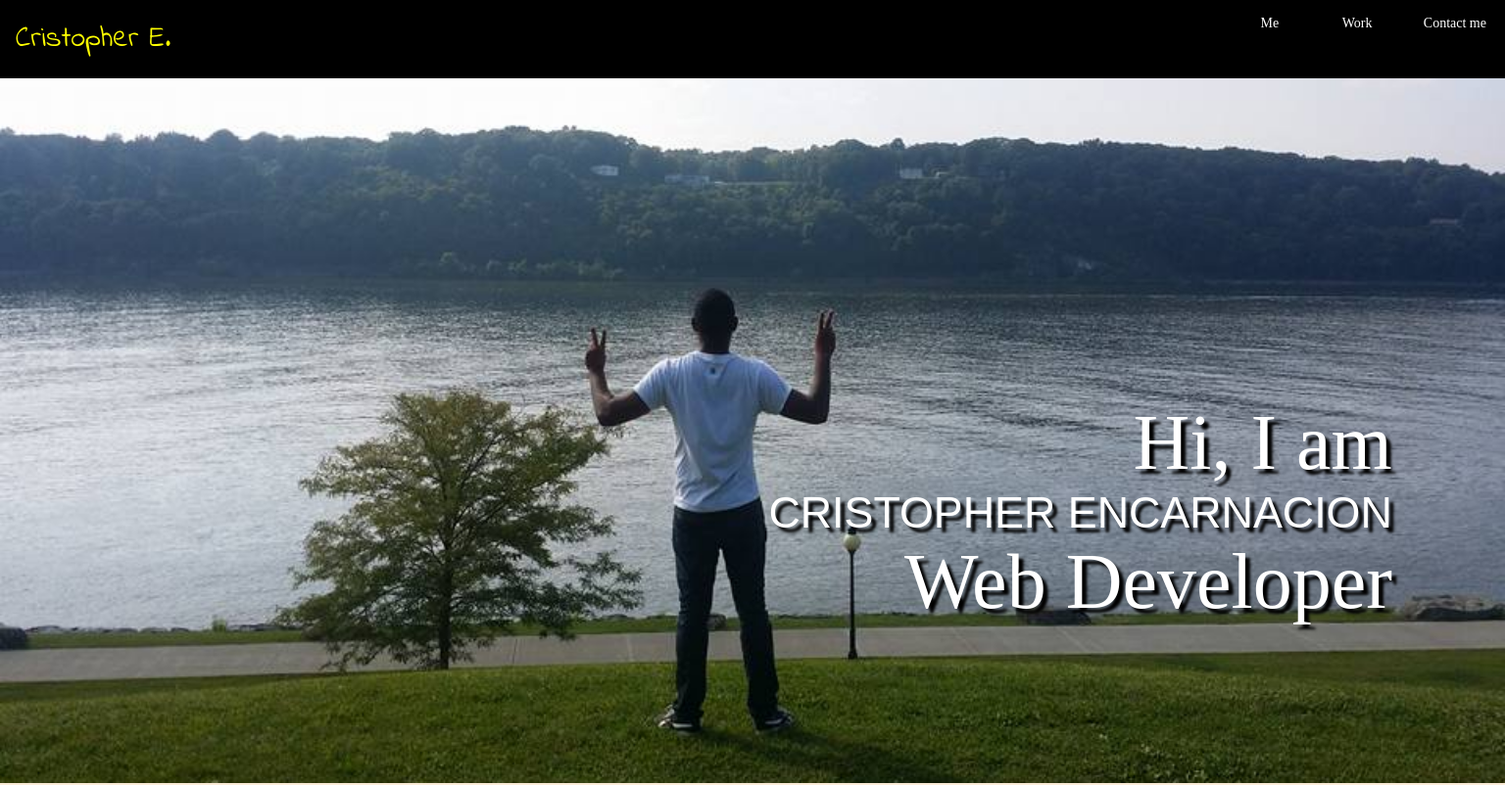
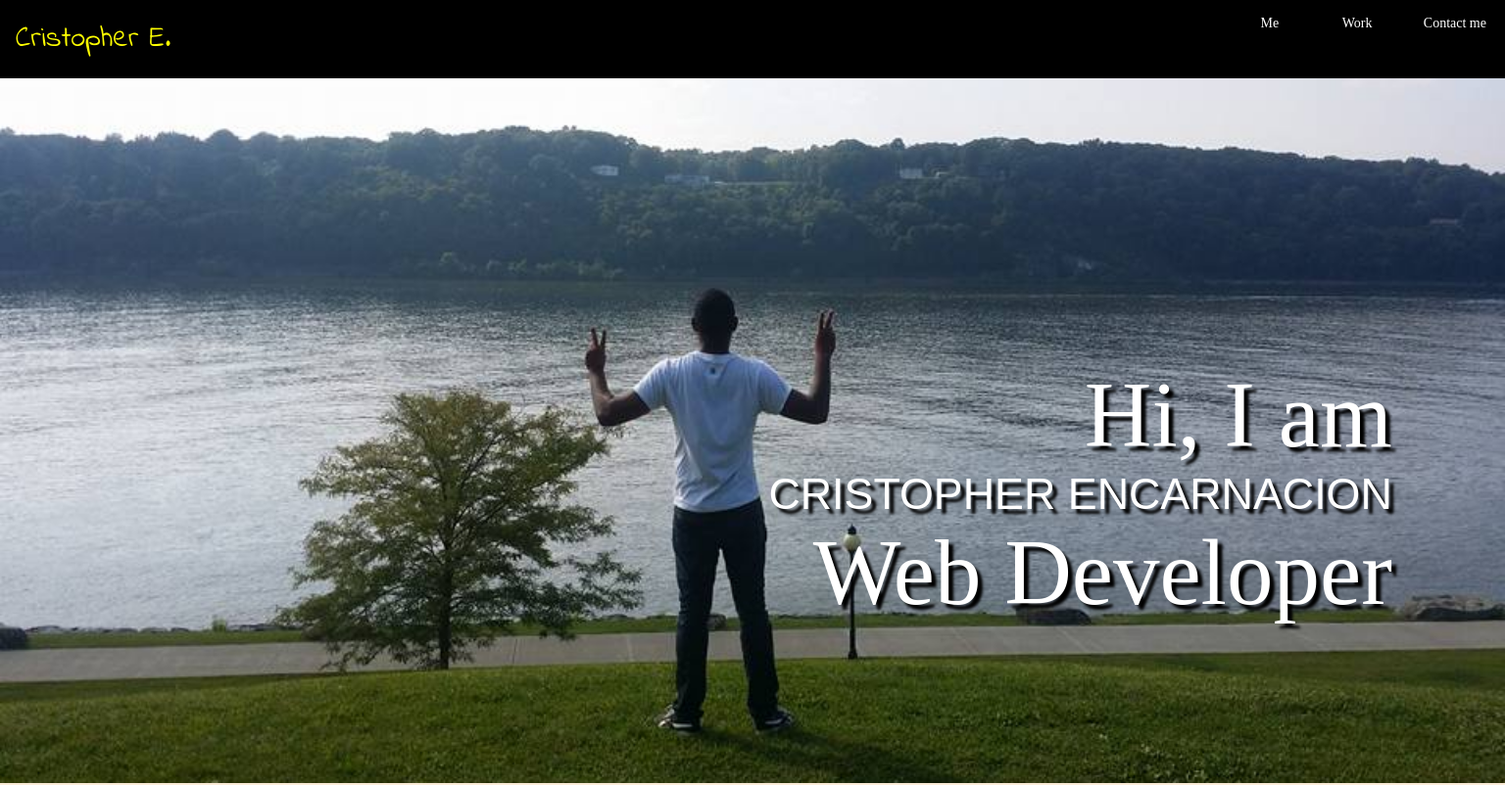
Before and after one commit to chris0715/Portfolio, a plain HTML site: page index.html in a window 1536 px wide. Shown: the top 802 px of the page at 98% size. Drawn offline with nearby package versions, Linux system fonts and the light colour scheme.

Commit message:
modified 2

```diff
--- a/styles.css
+++ b/styles.css
@@ -353,7 +353,7 @@ skill-list {
   }
 
   .image-wrapper {
-  font-size: 80px;
+  font-size: 95px;
   }
 
 
```
